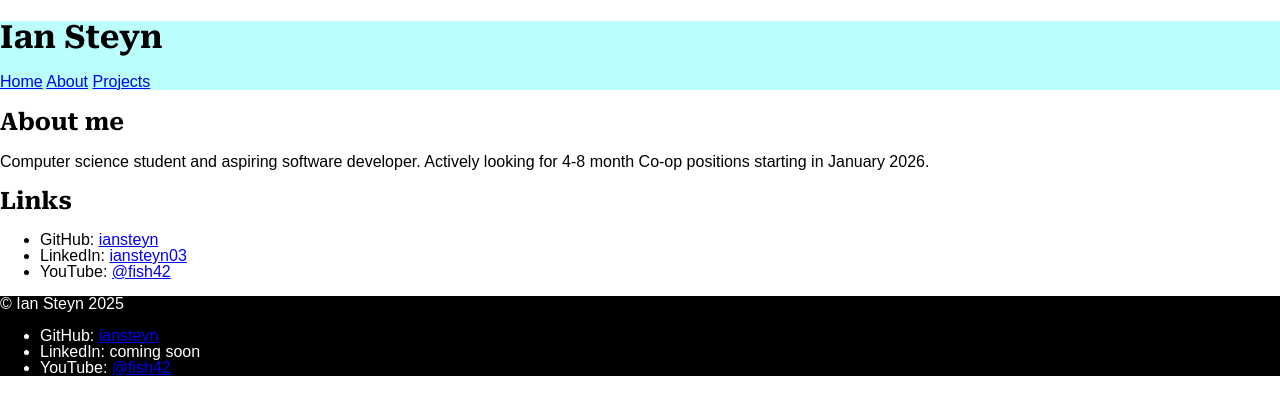
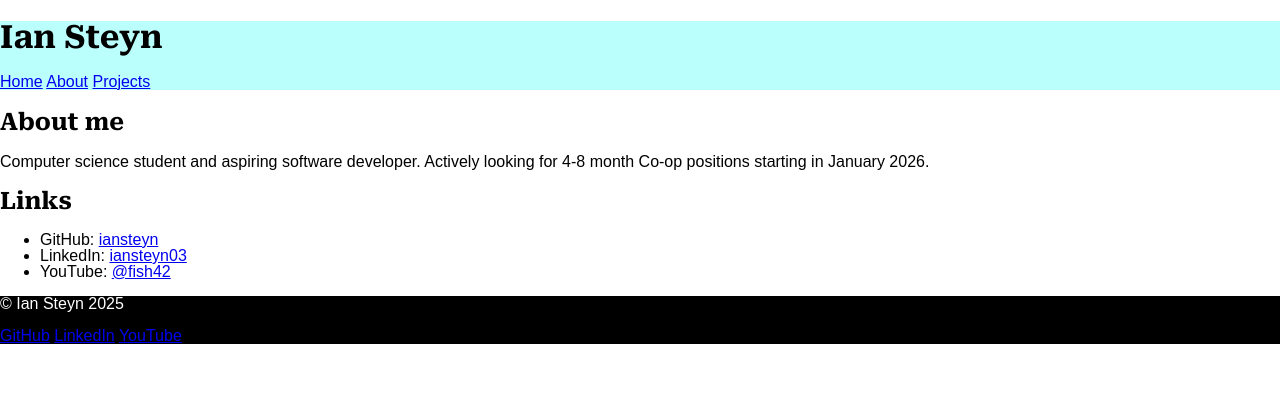
Before and after one commit to iansteyn/iansteyn.github.io, a Jekyll site: the page built from index.html, in a window 1280 px wide. Shown: the top 415 px of the page. Built offline with Jekyll 4.4.1, drawn with Linux system fonts in a browser that asks for light colours; some web fonts are replaced.

Commit message:
Use data.socials loop for footer socials links

```diff
--- a/_includes/footer.html
+++ b/_includes/footer.html
@@ -1,8 +1,7 @@
 <footer>
-  &copy; Ian Steyn 2025
-  <ul>
-    <li>GitHub: <a href="https://github.com/{{ site.github_username }}">{{ site.github_username }}</a></li>
-    <li>LinkedIn: coming soon</li>
-    <li>YouTube: <a href="https://www.youtube.com/{{ site.youtube_username }}">{{ site.youtube_username }}</a></li>
+  <p>&copy; Ian Steyn 2025</p>
+  {% for social in site.data.socials %}
+    <a href="{{ social.url }}">{{ social.platform }}</a>
+  {% endfor %}
   </ul>
 </footer>
```
